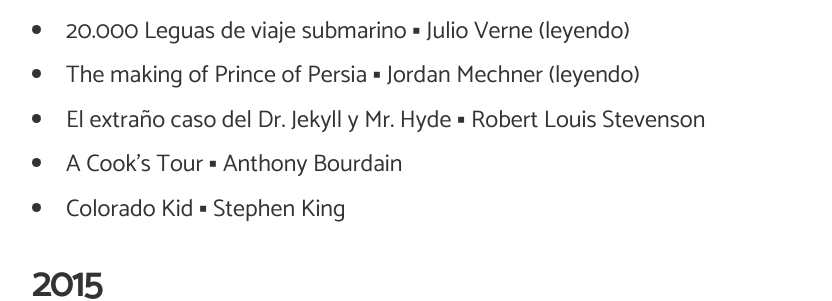
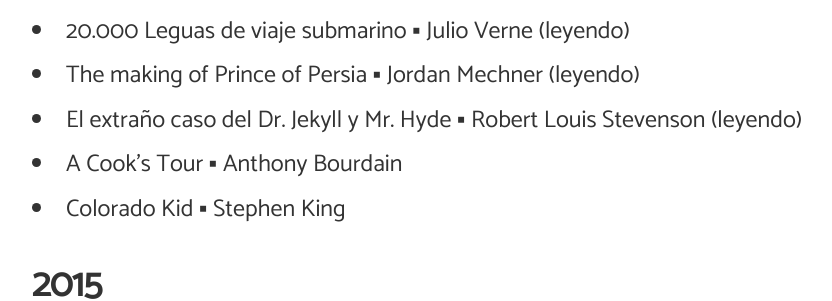
Before and after one commit to angelsimon/angelsimon.github.io, a Jekyll site: the page built from _posts/2016-09-09-libros-que-termine.md, in a window 1280 px wide and 900 px high, scrolled down 334 px. Shown: the part 159-460 px from the top of the window, without its empty margins (32-864 px from the left). Built offline with Jekyll 4.4.1, drawn with Linux system fonts in a browser that asks for light colours; nearby versions of some CDN libraries; comment, search, counter and statistics services are not loaded.

Commit message:
Update 2016-09-09-libros-que-termine.md

```diff
--- a/_posts/2016-09-09-libros-que-termine.md
+++ b/_posts/2016-09-09-libros-que-termine.md
@@ -13,7 +13,7 @@
 <ul>
 <li>20.000 Leguas de viaje submarino &#9642; Julio Verne (leyendo)</li>
 <li>The making of Prince of Persia &#9642; Jordan Mechner (leyendo)</li>
-<li>El extraño caso del Dr. Jekyll y Mr. Hyde &#9642; Robert Louis Stevenson</li>
+<li>El extraño caso del Dr. Jekyll y Mr. Hyde &#9642; Robert Louis Stevenson (leyendo)</li>
 <li>A Cook's Tour &#9642; Anthony Bourdain</li>
 <li>Colorado Kid &#9642; Stephen King</li>
 </ul>
```
